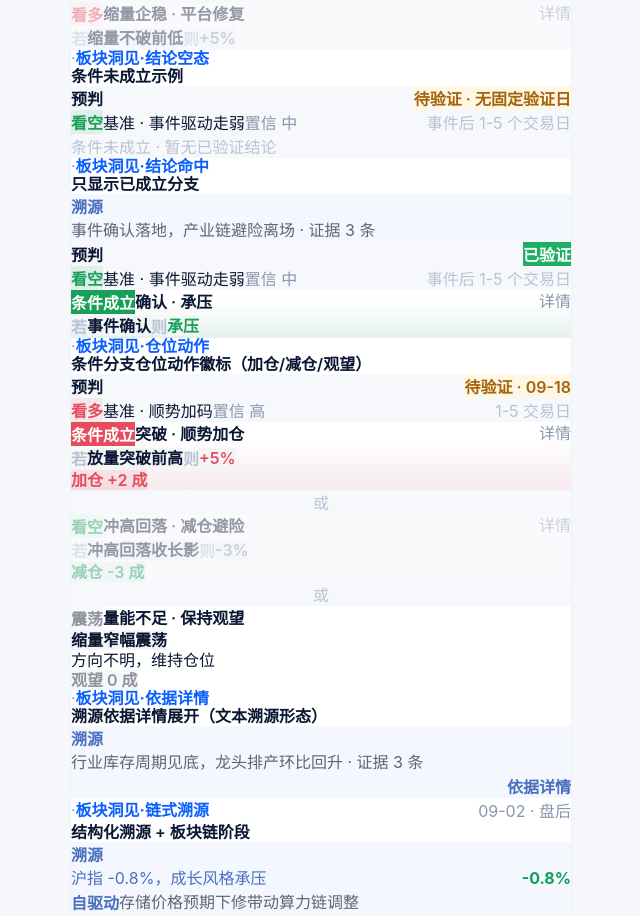
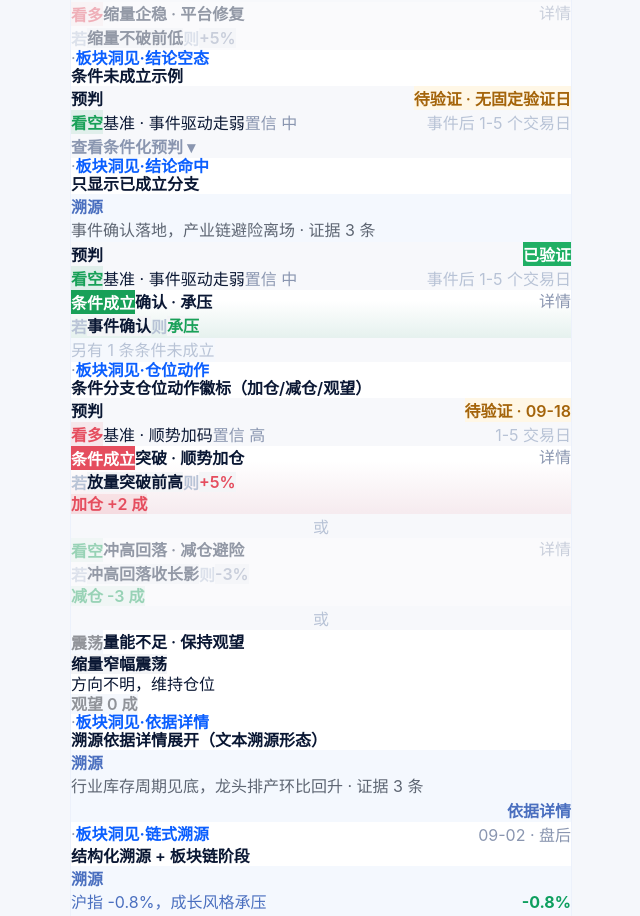
Before and after one commit to NanyuDeer/aistock-component-lib, a Vue app: page / in a window 1280 px wide. Shown: the part 5060-5976 px from the top of the page, without its empty margins (319-959 px from the left). Built offline with nearby package versions, Linux system fonts and the light colour scheme.

Commit message:
feat(CFB): 未触发折叠态（查看条件化预判）+ 未命中标签 + 隐藏分支标注（同步 app-frontend）

```diff
--- a/src/components/ConditionalForecastBlock.vue
+++ b/src/components/ConditionalForecastBlock.vue
@@ -30,8 +30,8 @@
         <text v-if="activeBase.remaining" class="as-insight-card__remain">{{ activeBase.remaining }}</text>
       </view>
 
-      <view v-if="activeConditions.length" class="as-insight-card__sc-list">
-        <template v-for="(cond, idx) in activeConditions" :key="idx">
+      <view v-if="renderedConditions.length" class="as-insight-card__sc-list">
+        <template v-for="(cond, idx) in renderedConditions" :key="idx">
           <!-- 互斥分支间以“或”分隔（2026-09-03 方案 C） -->
           <view v-if="idx > 0" class="as-insight-card__sc-or">
             <text class="as-insight-card__sc-or-tx">或</text>
@@ -132,8 +132,22 @@
         </template>
       </view>
 
-      <!-- 结论模式（实际生效：整块含布尔 met 数据）：无已成立分支（不看有无基准行）→ 固定空态文案 -->
-      <view v-if="resolvedDisplayMode === 'conclusion' && !activeConditions.length" class="as-insight-card__sc-empty">
+      <!-- 隐藏分支纯标注（conclusion 生效且有已成立分支）：被过滤掉的 N 条未成立分支在此告知，纯标注不可点开 -->
+      <view v-if="showHiddenBranchLabel" class="as-insight-card__sc-hidden">
+        <text class="as-insight-card__sc-hidden-tx">另有 {{ hiddenConditionCount }} 条条件未成立</text>
+      </view>
+
+      <!-- 未触发折叠态（仅 tags 形态）：该档无已成立分支 → 基准行照常显示，分支区收为一行入口；
+           点开后再铺开该档全部条件分支（沿用既有分支渲染与样式） -->
+      <view v-if="isFoldedUnmet" class="as-insight-card__sc-fold" @tap.stop="toggleBranches">
+        <!-- 到期未触发（卡级聚合 verification=miss）：中性灰标签，不与 hit 的实心绿混用 -->
+        <text v-if="showMissTag" class="as-insight-card__sc-miss">未命中</text>
+        <text class="as-insight-card__sc-fold-tx">{{ branchesExpanded ? '收起条件化预判 ▴' : '查看条件化预判 ▾' }}</text>
+      </view>
+
+      <!-- 结论模式（实际生效：整块含布尔 met 数据）：无已成立分支（不看有无基准行）→ 空态文案
+           （tags 形态已由上方折叠入口承接；sentence 形态保持原空态不动） -->
+      <view v-else-if="resolvedDisplayMode === 'conclusion' && !activeConditions.length" class="as-insight-card__sc-empty">
         <text>条件未成立 · 暂无已验证结论</text>
       </view>
       <!-- full 模式：沿用既有空态（无基准行且无分支） -->
@@ -341,6 +355,48 @@ const activeConditions = computed(() =>
   selectVisibleConditions(inHorizonConditions.value, resolvedDisplayMode.value)
 )
 
+/** 折叠入口开关（本地展开，仅作用于当前档；归零见 setActiveHorizon） */
+const branchesExpanded = ref(false)
+
+/**
+ * 未触发折叠态（spec：未触发 → 折叠态）：
+ * conclusion 实际生效（该档含布尔 met、且无 met===true 分支）+ tags 形态。
+ * sentence 形态（预测详情页整句原文）不参与折叠，保持原位直显。
+ */
+const isFoldedUnmet = computed<boolean>(() =>
+  props.conditionDisplay !== 'sentence' &&
+  resolvedDisplayMode.value === 'conclusion' &&
+  !activeConditions.value.length
+)
+
+/** 分支区渲染源：折叠未触发态未点开 → 不铺开分支；点开后显示该档全部条件分支（沿用既有渲染与样式） */
+const renderedConditions = computed<StructuredCondition[]>(() => {
+  if (!isFoldedUnmet.value) return activeConditions.value
+  return branchesExpanded.value ? inHorizonConditions.value : []
+})
+
+/** 折叠入口点击（本地展开/收起） */
+function toggleBranches() {
+  branchesExpanded.value = !branchesExpanded.value
+}
+
+/** 被 conclusion 过滤掉的分支数（该档全部条件 − 已成立分支），即隐藏分支数 */
+const hiddenConditionCount = computed(
+  () => inHorizonConditions.value.length - activeConditions.value.length
+)
+
+/**
+ * 隐藏分支纯标注：conclusion 生效 + 有已成立分支（折叠态展开后已铺开全部，不存在"隐藏"故不标注）+ 确有隐藏分支
+ */
+const showHiddenBranchLabel = computed(
+  () => resolvedDisplayMode.value === 'conclusion' && !isFoldedUnmet.value && hiddenConditionCount.value > 0
+)
+
+/** 到期未触发（卡级聚合验证 miss = 该档条件全部未命中）：「未命中」中性标签仅随折叠态显示 */
+const showMissTag = computed(
+  () => isFoldedUnmet.value && props.structured?.verification === 'miss'
+)
+
 const verifyText = computed(() => {
   const v = props.structured?.verification
   if (v === 'hit') return '已验证'
@@ -404,6 +460,7 @@ const setActiveHorizon = (seg: HorizonKey) => {
   if (activeHorizon.value === seg) return
   activeHorizon.value = seg
   expandedScenarios.value = new Set() // 切期段重置展开态
+  branchesExpanded.value = false // 折叠入口同样按档归零（避免换档后误展）
 }
 
 /**
@@ -872,6 +929,51 @@ function splitCondition(text: string): Array<{ t: string; kind: 'key' | 'note' }
   padding: 1rpx 14rpx;
 }
 
+/* ===== 未触发折叠态 / 隐藏分支标注 / 到期未命中标签（2026-09-17） ===== */
+
+/* 隐藏分支纯标注（中性小标签：caption 字号 + 既有边框色；纯标注不可点开） */
+.as-insight-card__sc-hidden {
+  display: flex;
+  align-items: center;
+  align-self: flex-start;
+  margin: 2rpx 6rpx;
+  padding: 3rpx 16rpx;
+  background: $bg-soft;
+  border: 1rpx solid $line;
+  border-radius: $r-full;
+}
+
+.as-insight-card__sc-hidden-tx {
+  font-size: 20rpx;
+  color: $ink-faint;
+  line-height: 1.5;
+}
+
+/* 未触发折叠入口：一行纯文字入口（非按钮样式，与行1「详情/收起」同款交互） */
+.as-insight-card__sc-fold {
+  display: flex;
+  align-items: center;
+  gap: $s-1;
+  padding: 6rpx 10rpx;
+}
+
+.as-insight-card__sc-fold-tx {
+  font-size: 22rpx;
+  font-weight: 600;
+  color: $ink-mute;
+}
+
+/* 到期未命中标签（沿用 miss 中性灰，不与 hit 实心绿混用） */
+.as-insight-card__sc-miss {
+  font-size: 20rpx;
+  font-weight: 600;
+  color: $ink-mute;
+  background: $bg-soft;
+  border: 1rpx solid $line;
+  border-radius: $r-full;
+  padding: 2rpx 14rpx;
+}
+
 .as-insight-card__sc-empty {
   font-size: 20rpx;
   color: $ink-faint;
```
Also changed, not shown: 1 other file (tests, documents, lock files or other folders).
